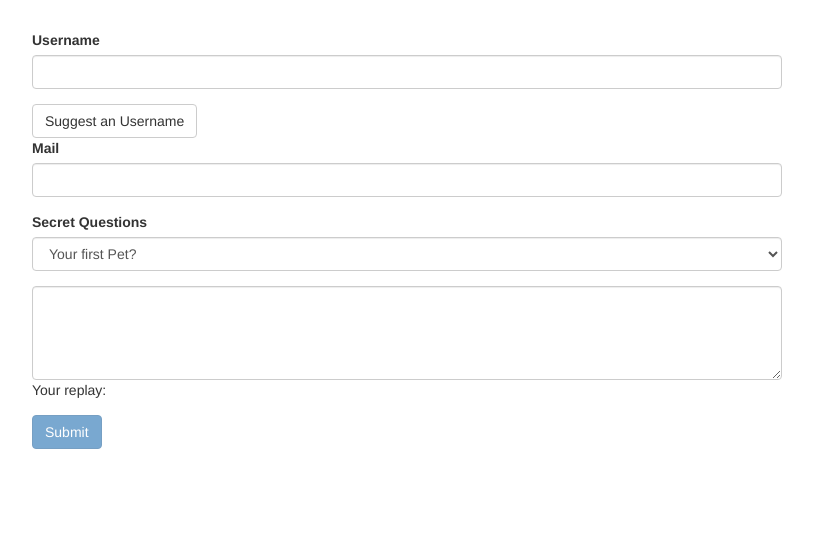
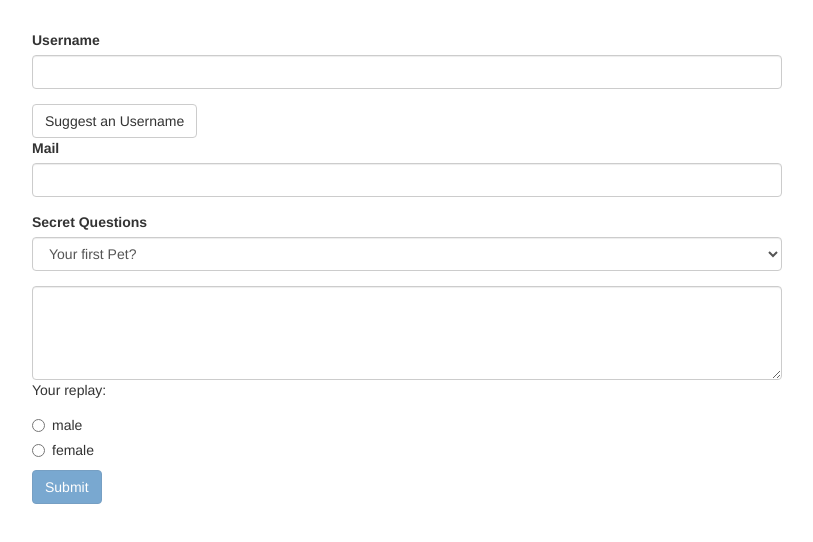
Before and after one commit to marcelorvergara/angular-td-form, an Angular app: page / in a window 1280 px wide. Shown: the top 542 px of the page, without its empty margins (233-1046 px from the left). Built offline with nearby package versions, Linux system fonts and the light colour scheme.

Commit message:
Radio group

```diff
--- a/src/app/app.component.html
+++ b/src/app/app.component.html
@@ -52,6 +52,12 @@
           [(ngModel)]="answer"></textarea>
           <p>Your replay: {{ answer }}</p>
         </div>
+        <div class="radio" *ngFor="let gender of genders">
+          <label  for="">
+            <input type="radio" name="gender" ngModel [value]="gender" required="">
+            {{ gender }}
+          </label>
+        </div>
         <button
           class="btn btn-primary"
           type="submit"
--- a/src/app/app.component.ts
+++ b/src/app/app.component.ts
@@ -11,6 +11,7 @@
   @ViewChild('f') signupForm: NgForm
   defaultSelectValue = 'pet'
   answer: string = ""
+  genders = ['male', 'female']
 
   suggestUserName() {
     const suggestedName = 'Superuser';
```
